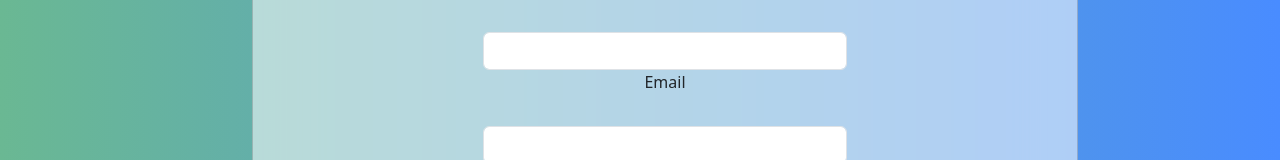
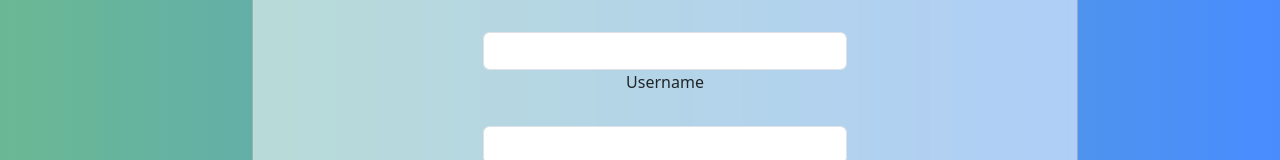
Before and after one commit to wojtek9/QuizTrove, a React (Vite) app: page /login in a window 1280 px wide. Shown: the part 255-415 px from the top of the page. Built offline with nearby package versions, Linux system fonts and the light colour scheme.

Commit message:
error handling

```diff
--- a/src/components/LoginView.tsx
+++ b/src/components/LoginView.tsx
@@ -26,9 +26,9 @@ function Login() {
               <MDBInput
                 className="w-50 mx-auto"
                 wrapperClass="mb-4"
-                label="Email"
+                label="Username"
                 id="form3"
-                type="email"
+                type="text"
               />
               <MDBInput
                 className="w-50 mx-auto"
--- a/src/components/SignupView.tsx
+++ b/src/components/SignupView.tsx
@@ -15,7 +15,7 @@ function Create() {
 
   async function signUp() {
     let item = { username, password };
-    console.warn(item);
+    console.log(item);
 
     try {
       let result = await fetch("http://localhost:3000/api/register", {
@@ -29,7 +29,7 @@ function Create() {
 
       if (result.ok) {
         result = await result.json();
-        console.warn("result", result);
+        console.log("result", result);
       } else {
         console.error("Request failed with status: " + result.status);
         // Log more details about the response, if needed.
```
